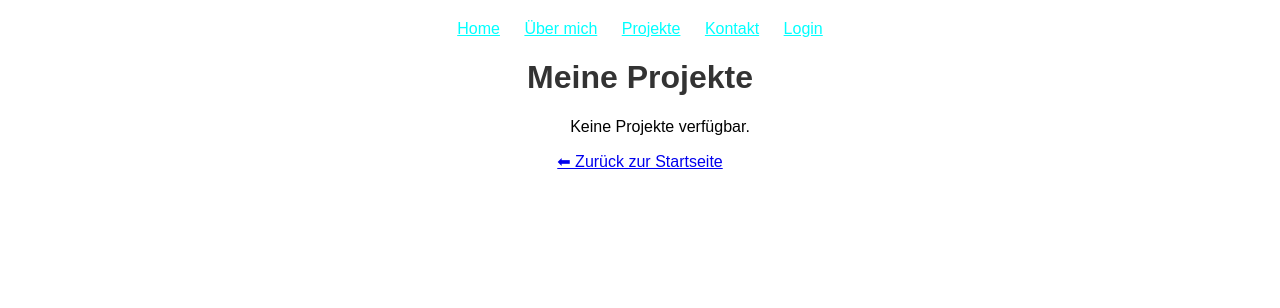
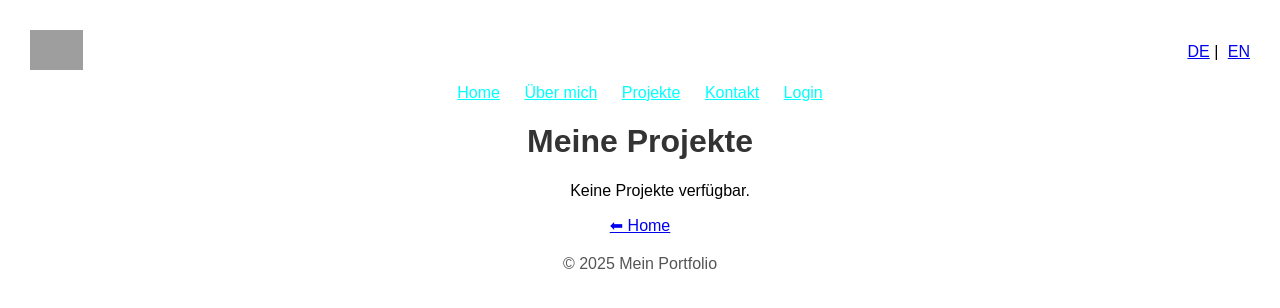
Before and after one commit to ZenoRuefenacht/Portfolio, a PHP site: page /pages/projects.php?lang=de in a window 1280 px wide. Shown: the top 308 px of the page. Run offline with PHP 8.4, Linux system fonts and the light colour scheme; tables that the repository leaves empty or names only in its code hold one stand-in row (values such as "Sample post"); grey boxes are pictures that could not be loaded.

Commit message:
Add language switcher and layout enhancements

```diff
--- a/assets/css/style.css
+++ b/assets/css/style.css
@@ -8,6 +8,31 @@
 nav a {
     margin: 0 10px;
     color: aqua;
+}
+
+.site-header {
+    display: flex;
+    justify-content: space-between;
+    align-items: center;
+    padding: 10px;
+}
+
+.site-header .logo img {
+    height: 40px;
+}
+
+.lang-switch a {
+    margin-left: 5px;
+}
+
+.fade-in {
+    opacity: 0;
+    animation: fadeIn 1s forwards;
+}
+
+@keyframes fadeIn {
+    from { opacity: 0; }
+    to { opacity: 1; }
 }
 
 h1 {
--- /dev/null
+++ b/assets/js/app.js
@@ -0,0 +1,3 @@
+document.addEventListener('DOMContentLoaded', () => {
+    document.body.classList.add('fade-in');
+});
--- /dev/null
+++ b/includes/lang.php
@@ -0,0 +1,57 @@
+<?php
+if (session_status() === PHP_SESSION_NONE) {
+    session_start();
+}
+
+// Determine current language
+$lang = 'de';
+if (isset($_GET['lang'])) {
+    $langParam = strtolower($_GET['lang']);
+    if (in_array($langParam, ['de', 'en'])) {
+        $lang = $langParam;
+        $_SESSION['lang'] = $lang;
+    }
+} elseif (isset($_SESSION['lang'])) {
+    $lang = $_SESSION['lang'];
+}
+
+$translations = [
+    'de' => [
+        'home' => 'Home',
+        'about' => 'Über mich',
+        'projects' => 'Projekte',
+        'contact' => 'Kontakt',
+        'login' => 'Login',
+        'logout' => 'Logout',
+        'welcome_title' => 'Willkommen zu meinem Portfolio',
+        'welcome_text' => 'Ich bin [ Dein Name ], ein [ Dein Beruf ]. Hier findest du eine Auswahl meiner besten Projekte.',
+        'read_more' => 'Mehr über mich',
+        'about_intro' => 'Ich bin [Dein Name], ein leidenschaftlicher [Berufsbezeichnung].',
+        'contact_intro' => 'Interessiert an einer Zusammenarbeit? Kontaktieren Sie mich per E-Mail:',
+        'projects_title' => 'Meine Projekte',
+        'no_projects' => 'Keine Projekte verfügbar.',
+        'more_info' => 'Mehr erfahren'
+    ],
+    'en' => [
+        'home' => 'Home',
+        'about' => 'About me',
+        'projects' => 'Work',
+        'contact' => 'Contact',
+        'login' => 'Login',
+        'logout' => 'Logout',
+        'welcome_title' => 'Welcome to my portfolio',
+        'welcome_text' => 'I am [Your Name], a [Your Profession]. Here you can find a selection of my best projects.',
+        'read_more' => 'Read more',
+        'about_intro' => 'I am [Your Name], a passionate [Profession].',
+        'contact_intro' => 'Interested in collaborating? Contact me via email:',
+        'projects_title' => 'My Projects',
+        'no_projects' => 'No projects available.',
+        'more_info' => 'Learn more'
+    ]
+];
+
+function t(string $key): string {
+    global $translations, $lang;
+    return $translations[$lang][$key] ?? $key;
+}
+?>
--- a/pages/projects.php
+++ b/pages/projects.php
@@ -1,9 +1,10 @@
 <?php
 include '../includes/config.php';
-session_start();
-include '../views/header.php';
+include '../includes/lang.php';
 
 $role = $_SESSION["role"] ?? "public";
+
+include '../views/header.php';
 
 if ($role === "admin") {
     $sql = "SELECT DISTINCT p.* FROM projects p";
@@ -20,47 +21,11 @@
 $projects = $stmt->fetchAll();
 ?>
 
-<!DOCTYPE html>
-<html lang="de">
-<head>
-    <meta charset="UTF-8">
-    <title>Projekte</title>
-    <link rel="stylesheet" href="../assets/css/style.css">
-    <style>
-        .image-slider {
-            position: relative;
-            width: 300px;
-            height: 200px;
-            overflow: hidden;
-        }
-        .image-slider img {
-            width: 100%;
-            height: auto;
-            display: none;
-        }
-        .slider-controls {
-            position: absolute;
-            top: 50%;
-            width: 100%;
-            display: flex;
-            justify-content: space-between;
-            transform: translateY(-50%);
-        }
-        .slider-controls button {
-            background-color: rgba(0, 0, 0, 0.5);
-            color: white;
-            border: none;
-            padding: 5px;
-            cursor: pointer;
-        }
-    </style>
-</head>
-<body>
-
-    <h1>Meine Projekte</h1>
+<main>
+    <h1><?= t('projects_title') ?></h1>
     <ul>
         <?php if (empty($projects)): ?>
-            <li>Keine Projekte verfügbar.</li>
+            <li><?= t('no_projects') ?></li>
         <?php else: ?>
             <?php foreach ($projects as $project): ?>
                 <li style="border: 1px solid #ccc; padding: 10px; margin-bottom: 10px;">
@@ -80,12 +45,12 @@
 
                     <p><strong>Sichtbar für:</strong> <?= implode(", ", $roles) ?></p>
 
-                    <a href="project_detail.php?id=<?= $project['id'] ?>">🔍 Mehr erfahren</a>
+                    <a href="project_detail.php?id=<?= $project['id'] ?>">🔍 <?= t('more_info') ?></a>
                 </li>
             <?php endforeach; ?>
         <?php endif; ?>
     </ul>
 
-    <a href="../index.php">⬅ Zurück zur Startseite</a>
-</body>
-</html>
+    <a href="../index.php">⬅ <?= t('home') ?></a>
+</main>
+<?php include '../views/footer.php'; ?>
--- a/views/header.php
+++ b/views/header.php
@@ -1,11 +1,24 @@
+<?php
+include_once __DIR__ . '/../includes/lang.php';
+?>
 <!DOCTYPE html>
-<html lang="de">
+<html lang="<?= $lang ?>">
 <head>
     <meta charset="UTF-8">
     <title>Portfolio Zeno</title>
-    <link rel="stylesheet" href="../assets/css/style.css">
-    <link rel="icon" type="image/x-icon" href="./favicon.png">
-    <link rel="shortcut icon" href="./favicon.png">
+    <link rel="stylesheet" href="/assets/css/style.css">
+    <script src="/assets/js/app.js" defer></script>
+    <link rel="icon" type="image/x-icon" href="/favicon.png">
+    <link rel="shortcut icon" href="/favicon.png">
 </head>
-<body>
+<body class="fade-in">
+<header class="site-header">
+    <div class="logo">
+        <!-- Ersetze logo.png durch dein eigenes Logo -->
+        <img src="/assets/img/logo.png" alt="Logo">
+    </div>
+    <div class="lang-switch">
+        <a href="?lang=de">DE</a> | <a href="?lang=en">EN</a>
+    </div>
+</header>
 <?php include 'navigation.php'; ?>
--- a/views/navigation.php
+++ b/views/navigation.php
@@ -1,9 +1,8 @@
-<?php session_start(); ?>
 <nav>
-    <a href="../index.php">Home</a>
-    <a href="../pages/about.php">Über mich</a>
-    <a href="../pages/projects.php">Projekte</a>
-    <a href="../pages/contact.php">Kontakt</a>
+    <a href="../index.php"><?= t('home') ?></a>
+    <a href="../pages/about.php"><?= t('about') ?></a>
+    <a href="../pages/projects.php"><?= t('projects') ?></a>
+    <a href="../pages/contact.php"><?= t('contact') ?></a>
 
     <?php if (isset($_SESSION["user_id"])): ?>
         <?php if ($_SESSION["role"] == 'admin'): ?>
@@ -19,8 +18,8 @@
             <a href="../pages/familyandfriends.php">Familie & Freunde</a>
         <?php endif; ?>
 
-        <a href="../auth/logout.php">Logout</a>
+        <a href="../auth/logout.php"><?= t('logout') ?></a>
     <?php else: ?>
-        <a href="../auth/login.php">Login</a>
+        <a href="../auth/login.php"><?= t('login') ?></a>
     <?php endif; ?>
 </nav>
```
Also changed, not shown: index.php (+8 -8 lines), pages/about.php (+7 -4 lines), pages/contact.php (+8 -5 lines).
